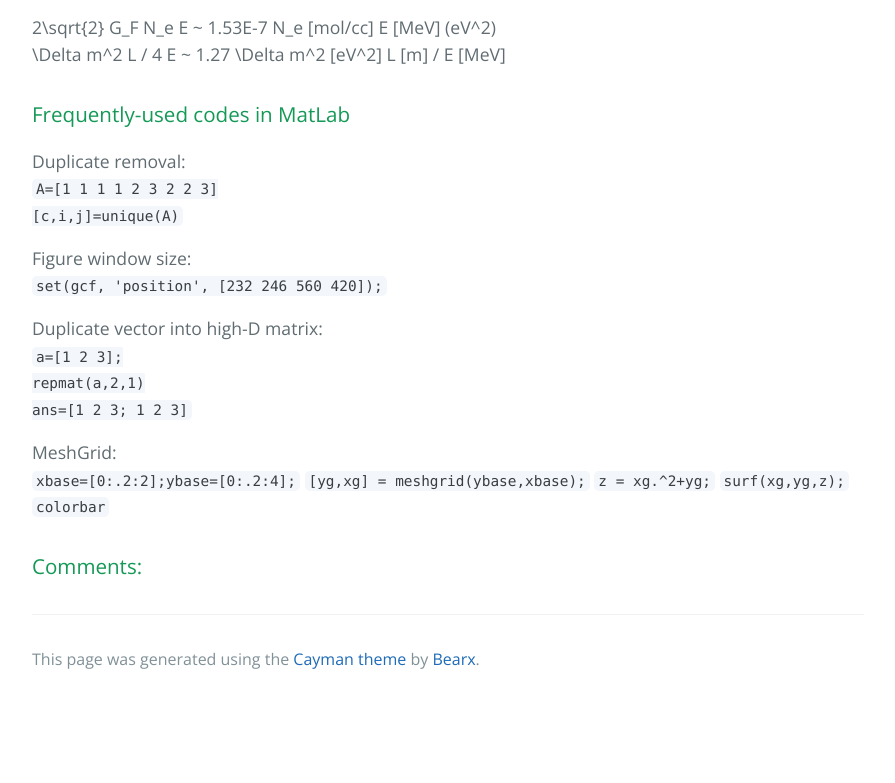
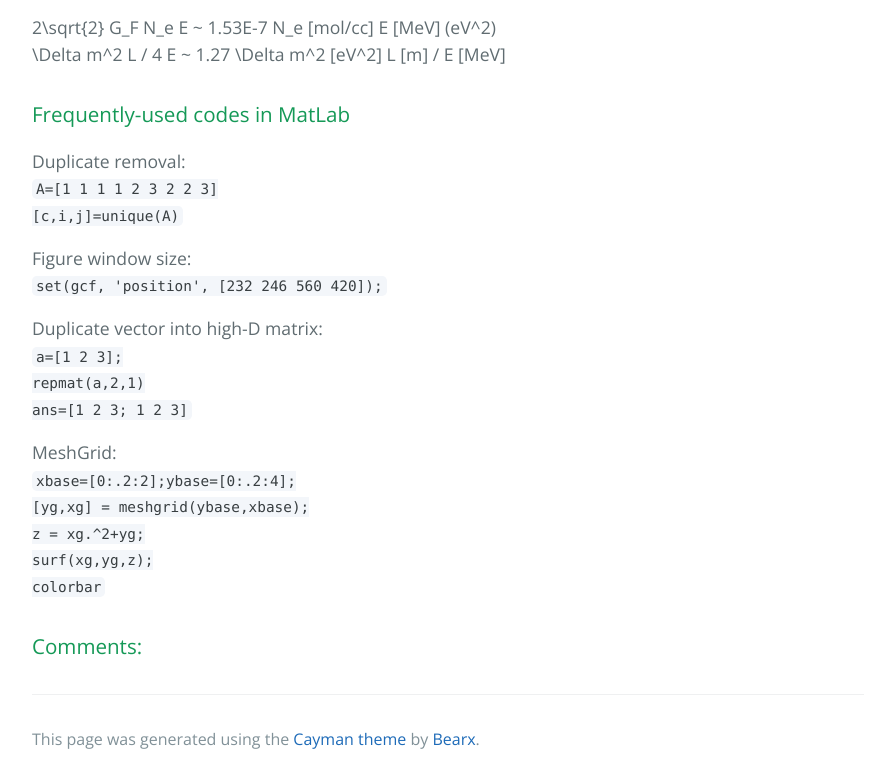
Before and after one commit to bigbearxiong/bigbearxiong.github.io, a plain HTML site: page index.html in a window 1280 px wide. Shown: the part 443-1226 px from the top of the page, without its empty margins (192-1087 px from the left). Before the commit the page ends 1146 px from the top, so only its background shows below. Drawn offline with nearby package versions, Linux system fonts and the light colour scheme; a script that the page names is missing.

Commit message:
Update index.html
say something

```diff
--- a/index.html
+++ b/index.html
@@ -48,11 +48,11 @@ repmat(a,2,1)<br>
 ans=[1  2  3;  1  2  3]</code></p>
 
 <p>MeshGrid:<br>
-  <code>xbase=[0:.2:2];ybase=[0:.2:4];</code>
-  <code>[yg,xg] = meshgrid(ybase,xbase);</code>
-  <code>z = xg.^2+yg;</code>
-  <code>surf(xg,yg,z);</code>
-  <code>colorbar</code></p>
+  <code>xbase=[0:.2:2];ybase=[0:.2:4];<br>
+  [yg,xg] = meshgrid(ybase,xbase);<br>
+  z = xg.^2+yg;<br>
+  surf(xg,yg,z);<br>
+  colorbar</code></p>
 
 
       <h3>
```
